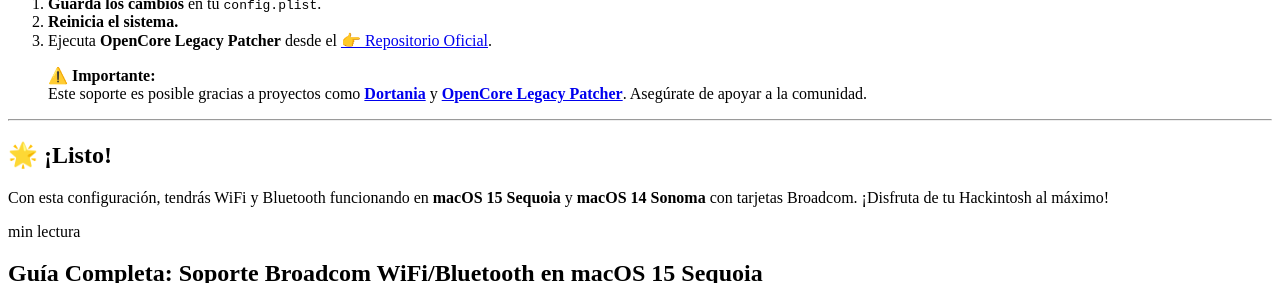
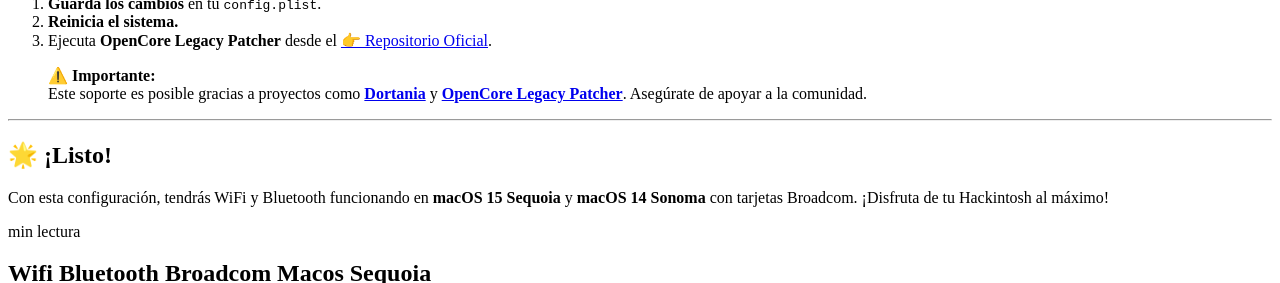
Before and after one commit to ReinierTutoriales/webReinierTutoriales, a Jekyll site: the page built from _posts/2025-03-27-wifi-bluetooth-broadcom-macos-sequoia.md, in a window 1280 px wide and 900 px high, scrolled down 2656 px, cut to the strip 0-283 px from the top of the window. Built offline with Jekyll 4.4.1, drawn with Linux system fonts in a browser that asks for light colours; our own code applies the rules of GitHub Pages for plain Markdown files.

Commit message:
Update 2025-03-27-wifi-bluetooth-broadcom-macos-sequoia.md

```diff
--- a/_posts/2025-03-27-wifi-bluetooth-broadcom-macos-sequoia.md
+++ b/_posts/2025-03-27-wifi-bluetooth-broadcom-macos-sequoia.md
@@ -1,12 +1,3 @@
----
-layout: post
-title: "Guía Completa: Soporte Broadcom WiFi/Bluetooth en macOS 15 Sequoia"
-date: 2025-03-27
-categories: [macos, hackintosh, hardware]
-author: ReinierTutoriales
-permalink: /broadcom-macos-15-guia-completa/
----
-
 ![Portada Broadcom macOS 15](https://example.com/path/to/your/image.jpg)
 
 # 🚀 Soporte para Broadcom WiFi y Bluetooth en macOS 15 Sequoia
```
